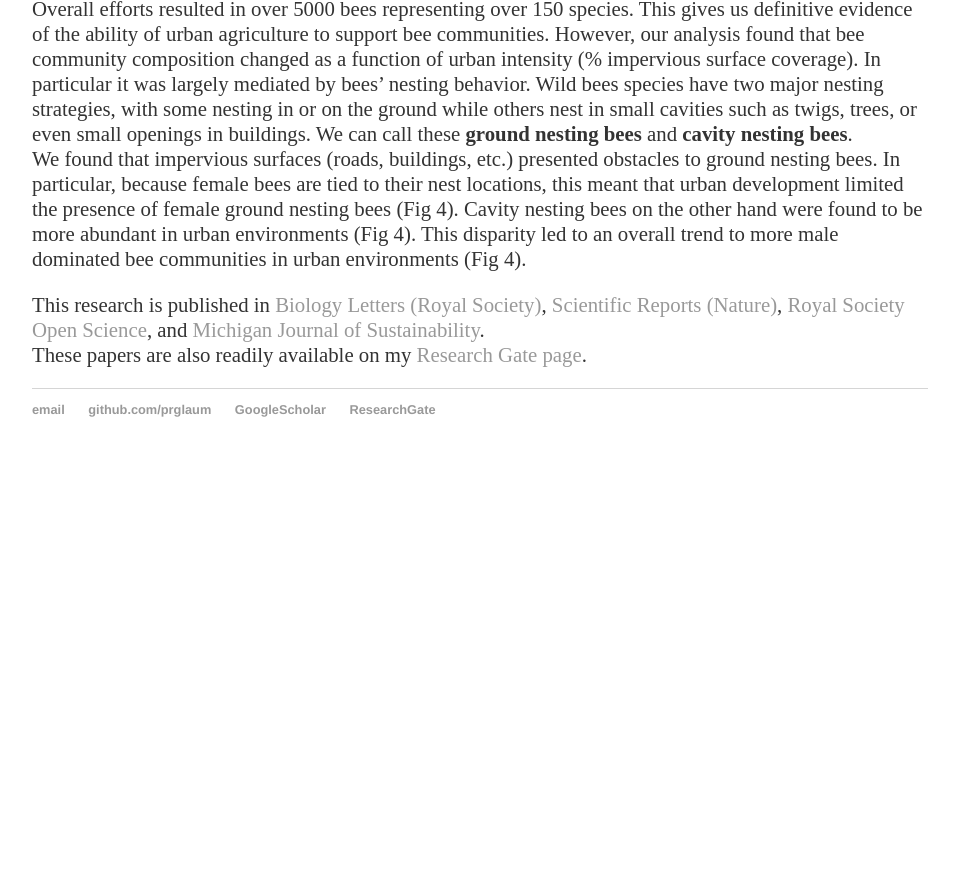
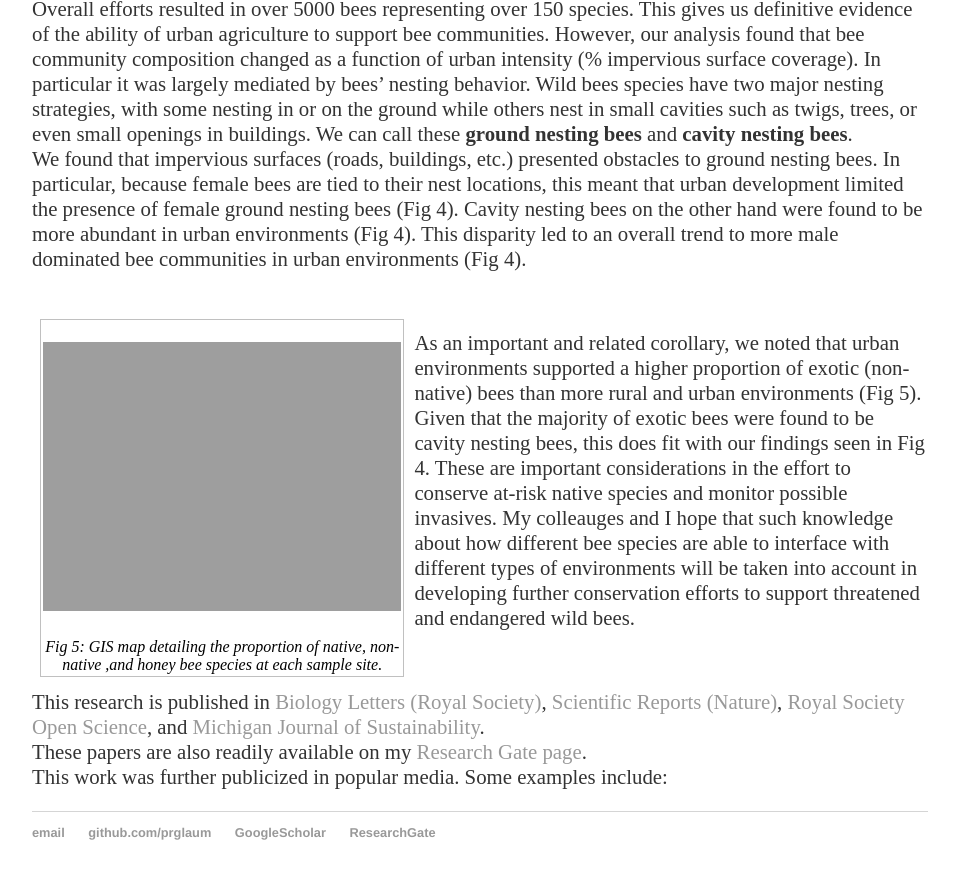
Before and after one commit to prglaum/prglaum.github.io, a Jekyll site: the page built from research/urbaneco/index.html, in a window 1280 px wide and 900 px high, scrolled down 1991 px. Shown: the top 879 px of the window, without its empty margins (160-1116 px from the left). Built offline with Jekyll 4.4.1, drawn with Linux system fonts in a browser that asks for light colours; before the commit the page ends 2468 px from its top, so only the background shows below that.

Commit message:
Update index.html

```diff
--- a/research/urbaneco/index.html
+++ b/research/urbaneco/index.html
@@ -58,10 +58,23 @@ title: Urban Ecology
 	hand were found to be more abundant in urban environments (Fig 4). This disparity led to an overall trend to more male dominated bee communities in
 	urban environments (Fig 4).
 </p>
-
+<br>
+<figure40 class="float-img-left">
+	<p><img class=scaled src="{{site.url}}/docs/assets/images/urbanExoticMap.jpg" alt="exoticSpecies">
+	<figcaption>Fig 5: GIS map detailing the proportion of native, non-native ,and honey bee species at each sample site.</figcaption>
+</figure40>
+<p>As an important and related corollary, we noted that urban environments supported a higher proportion of exotic (non-native) bees than more rural and
+	urban environments (Fig 5). Given that the majority of exotic bees were found to be cavity nesting bees, this does fit with our findings seen in Fig 4. These
+	are important considerations in the effort to conserve at-risk native species and monitor possible invasives.
+	My colleauges and I hope that such knowledge about how different bee species are able to interface with different types of environments will be taken
+	into account in developing further conservation efforts to support threatened and endangered wild bees.
+</p>
+<br style="clear:right">
 
 <p> This research is published in <a href="https://royalsocietypublishing.org/doi/full/10.1098/rsbl.2019.0574">Biology Letters (Royal Society)</a>,
 	<a href="https://www.nature.com/articles/s41598-019-39601-8">Scientific Reports (Nature)</a>,
 	<a href="https://royalsocietypublishing.org/doi/full/10.1098/rsos.170156">Royal Society Open Science</a>, and
 	<a href="https://quod.lib.umich.edu/cgi/t/text/idx/m/mjs/12333712.0005.103/--socio-economic-drivers-of-community-garden-location?rgn=main;view=fulltext">Michigan Journal of Sustainability</a>.
 	<br> These papers are also readily available on my <a href="https://www.researchgate.net/profile/Paul-Glaum">Research Gate page</a>.
+	<br> This work was further publicized in popular media. Some examples include:
+</p>
```
